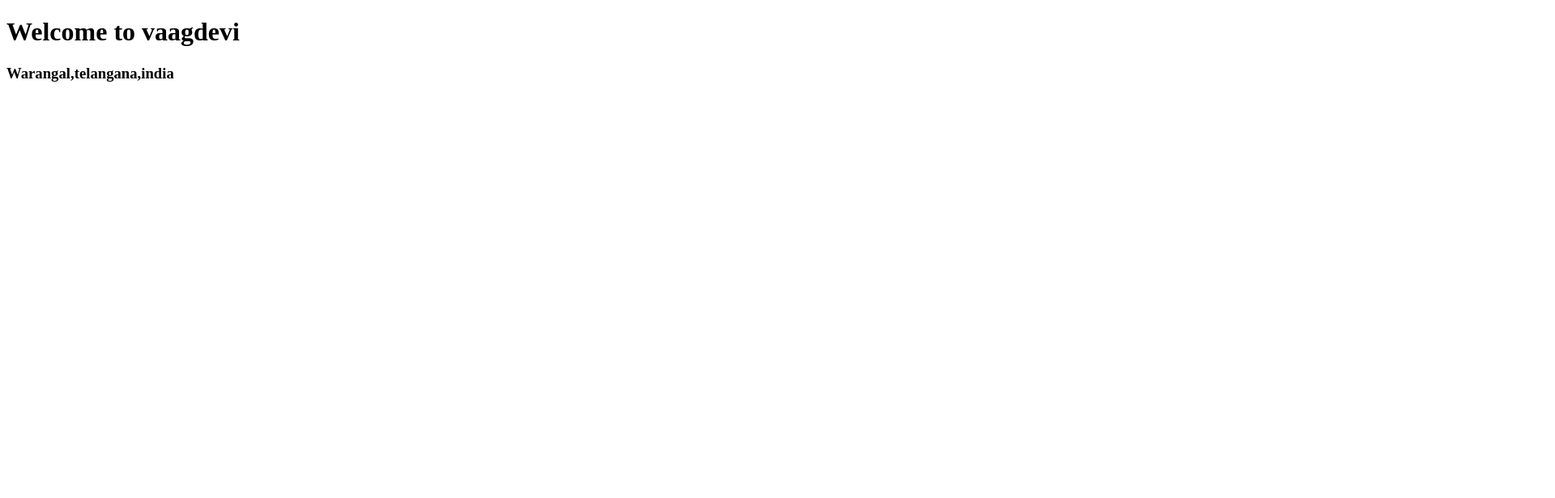
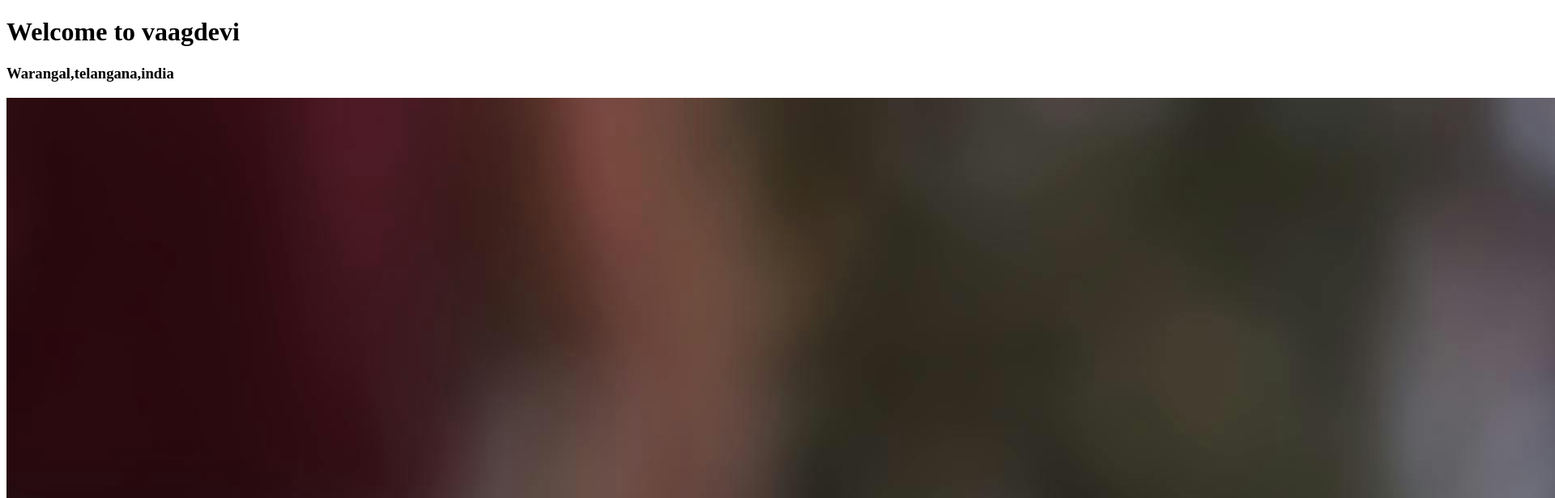
Before and after one commit to Laxmiprasannayenke/laxmiprasanna, a plain HTML site: page index.html in a window 1280 px wide. Shown: the top 616 px of the page at 81% size, 1920 px wide, since content can reach past the window. Drawn offline with Linux system fonts and the light colour scheme.

Commit message:
Update index.html

```diff
--- a/index.html
+++ b/index.html
@@ -8,5 +8,6 @@
 <body>
     <H1> Welcome to vaagdevi</H1>
     <h3>Warangal,telangana,india</h3>
+    <img src="dog.jpg"
 </body>
 </html>
```
